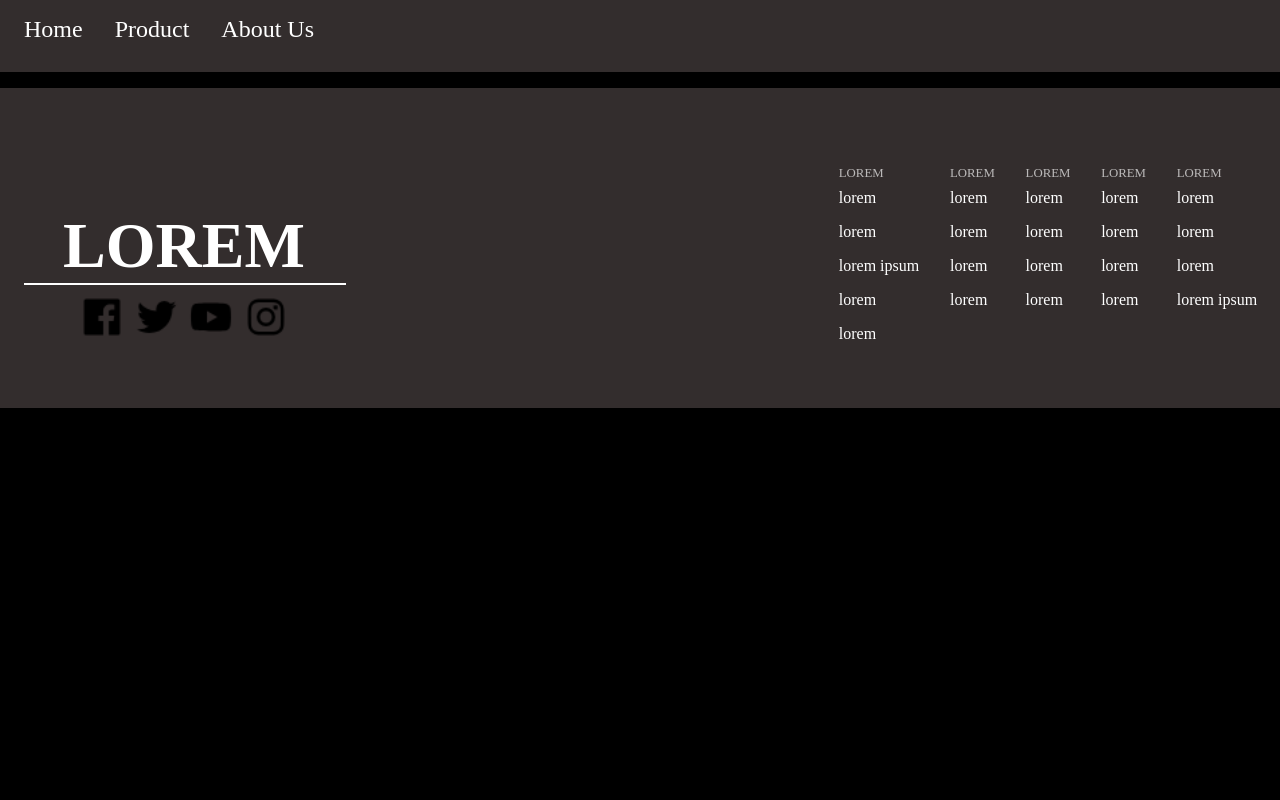
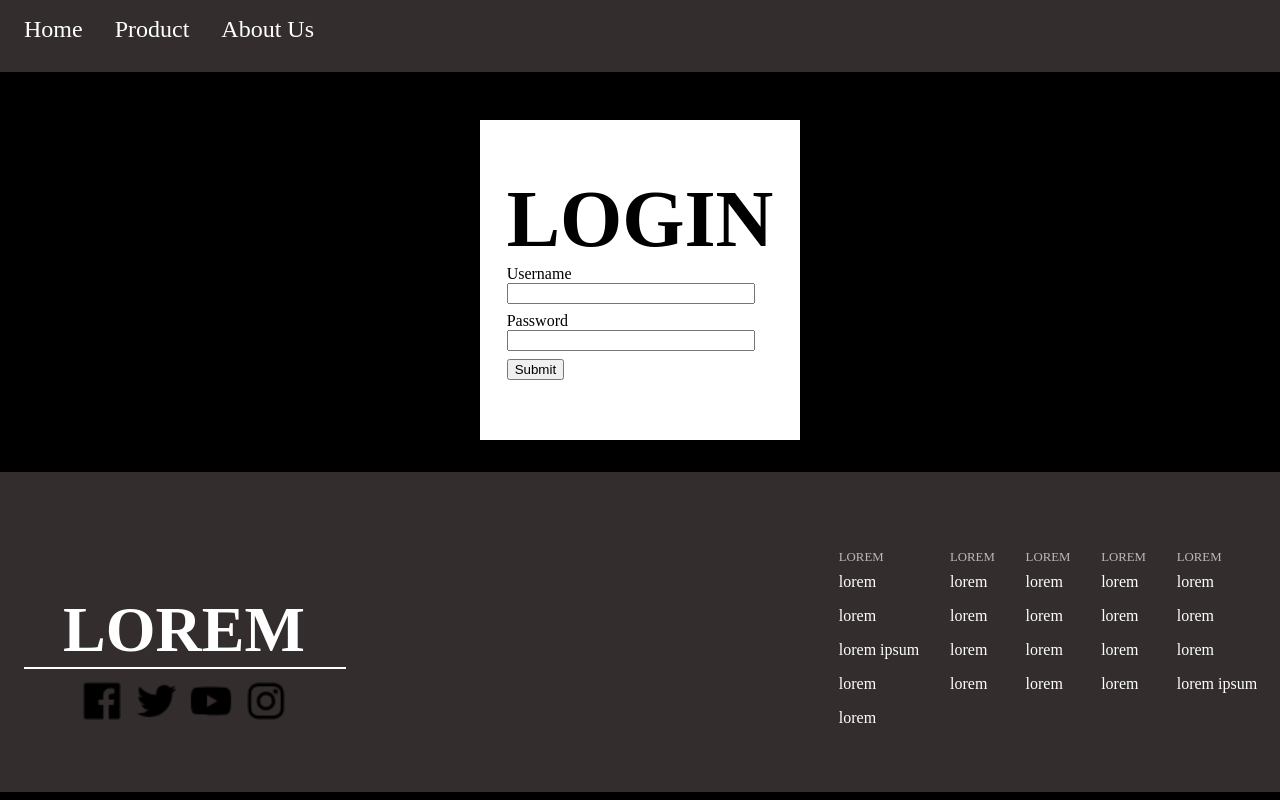
Before and after one commit to imnb5445/nuxtjs, a Nuxt app: page /login in a window 1280 px wide. Shown: the top 800 px of the page. Built offline with nearby package versions, Linux system fonts and the light colour scheme; no server answers.

Commit message:
connect the project to supabase and added a login page

```diff
--- a/app.vue
+++ b/app.vue
@@ -1,3 +1,4 @@
+
 <template>
     <NuxtLayout>
       <NuxtPage />
--- a/layouts/default.vue
+++ b/layouts/default.vue
@@ -28,6 +28,7 @@
         padding-right: 1rem;
         display: flex;
         flex-direction: column;
+        align-items: center;
         justify-content: center;
         overflow-x: hidden;
     }
--- a/nuxt.config.ts
+++ b/nuxt.config.ts
@@ -1,12 +1,29 @@
 // https://nuxt.com/docs/api/configuration/nuxt-config
 export default defineNuxtConfig({
   devtools: { enabled: true },
+
+  runtimeConfig: {
+    ApiKey: process.env.SUPABASE_KEY, // Keep this secret
+    public: {
+    ApiUrl: process.env.SUPABASE_URL // Publicly accessible
+    }
+  },
 
   routeRules: {
     // prerender index route by default
     '/': { prerender: true },
   },
 
+  compatibilityDate: '2024-08-21',
 
-  compatibilityDate: '2024-08-21',
+  modules: ['@nuxtjs/supabase'],
+
+
+
+
+
 });
+
+// IMAnoob133$
+// SUPABASE_URL="https://ehkuhspixiclvrzyeshh.supabase.co"
+// SUPABASE_KEY="<eyJhbGciOiJIUzI1NiIsInR5cCI6IkpXVCJ9.eyJpc3MiOiJzdXBhYmFzZSIsInJlZiI6ImVoa3Voc3BpeGljbHZyenllc2hoIiwicm9sZSI6ImFub24iLCJpYXQiOjE3MjQ2Mzc1NjQsImV4cCI6MjA0MDIxMzU2NH0.K3AXi_1QZ61ZIWkay4TM98kxHLq6rTYDJ7k2gNjvjT8>"
--- a/package.json
+++ b/package.json
@@ -10,8 +10,12 @@
   },
   "devDependencies": {
     "@nuxt/devtools": "^1.0.3",
+    "@nuxtjs/supabase": "^1.3.5",
     "nuxt": "^3.8.2",
     "vue": "^3.3.8",
     "vue-router": "^4.2.5"
+  },
+  "dependencies": {
+    "@nuxtjs/dotenv": "^1.4.2"
   }
 }
--- /dev/null
+++ b/pages/login.vue
@@ -0,0 +1,48 @@
+<template>
+    <div class="login-form">
+        <form action="">
+            <h1 class="login-title">LOGIN</h1>
+            <div class="input-container">
+                <label for="" class="input-label">Username</label>
+                <input type="text" class="input-text" id="username-input">
+            </div>
+            <div class="input-container">
+                <label for="" class="input-label">Password</label>
+                <input type="text" class="input-text" id="password-input">
+            </div>
+            <input type="submit">
+        </form>
+    </div>
+</template>
+
+<script>
+
+</script>
+
+<style>
+    .login-title{
+        font-size: 10vh;
+        margin-bottom: -0.5rem;
+        text-align: center;
+    }
+    .login-form{
+        width: 20rem;
+        height: 20rem;
+        margin: 2rem;
+        display: flex;
+        justify-content: center;
+        background-color: white;
+    }
+
+    .input-container{
+        display: flex;
+        flex-direction: column;
+        margin-top: 0.5rem;
+        margin-bottom: 0.5rem;
+    }
+
+    .input-text{
+        width: 15rem;
+    }
+
+</style>
```
Also changed, not shown: pages/product.vue (+0 -8 lines), 1 other file (tests, documents, lock files or other folders).
